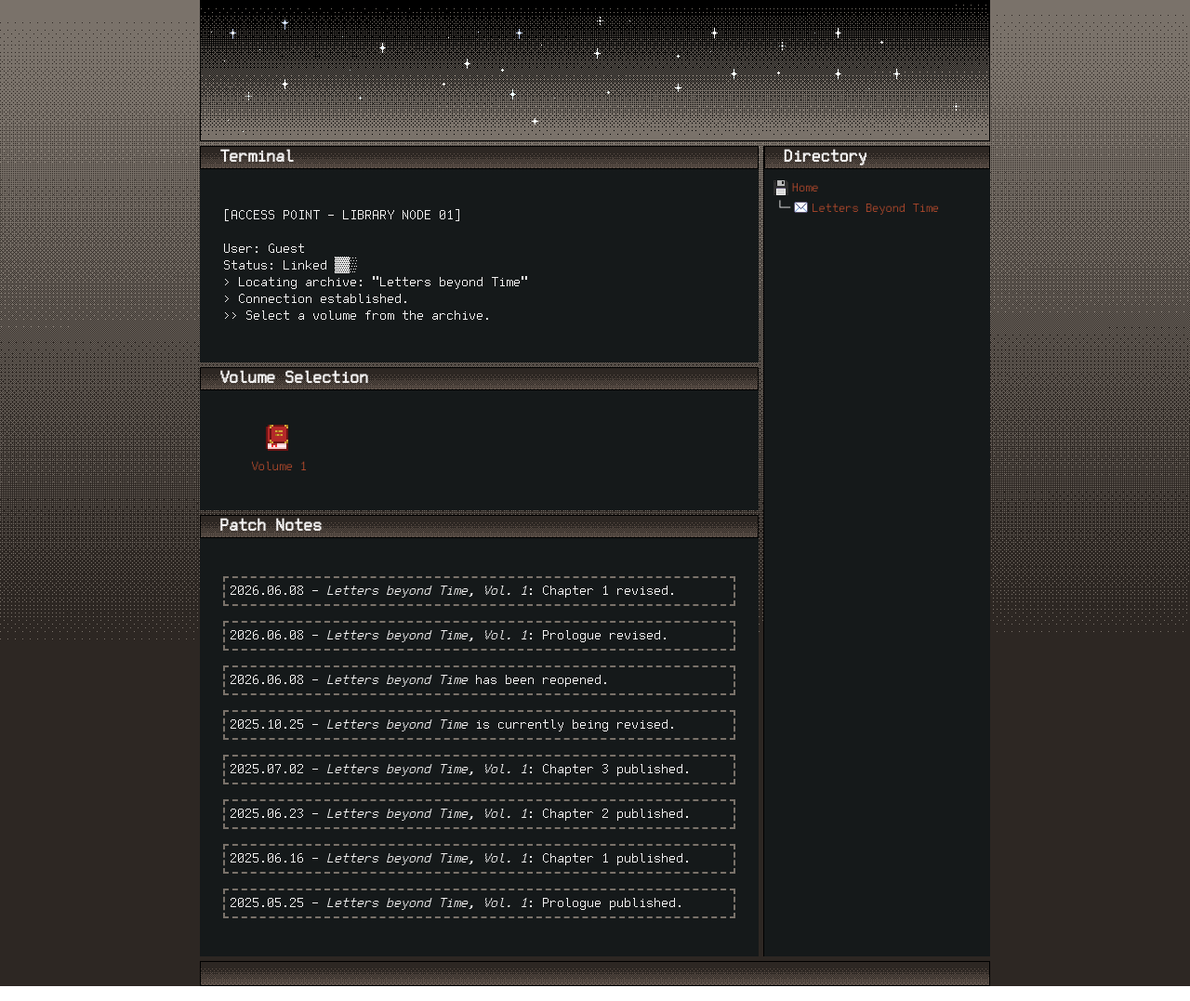
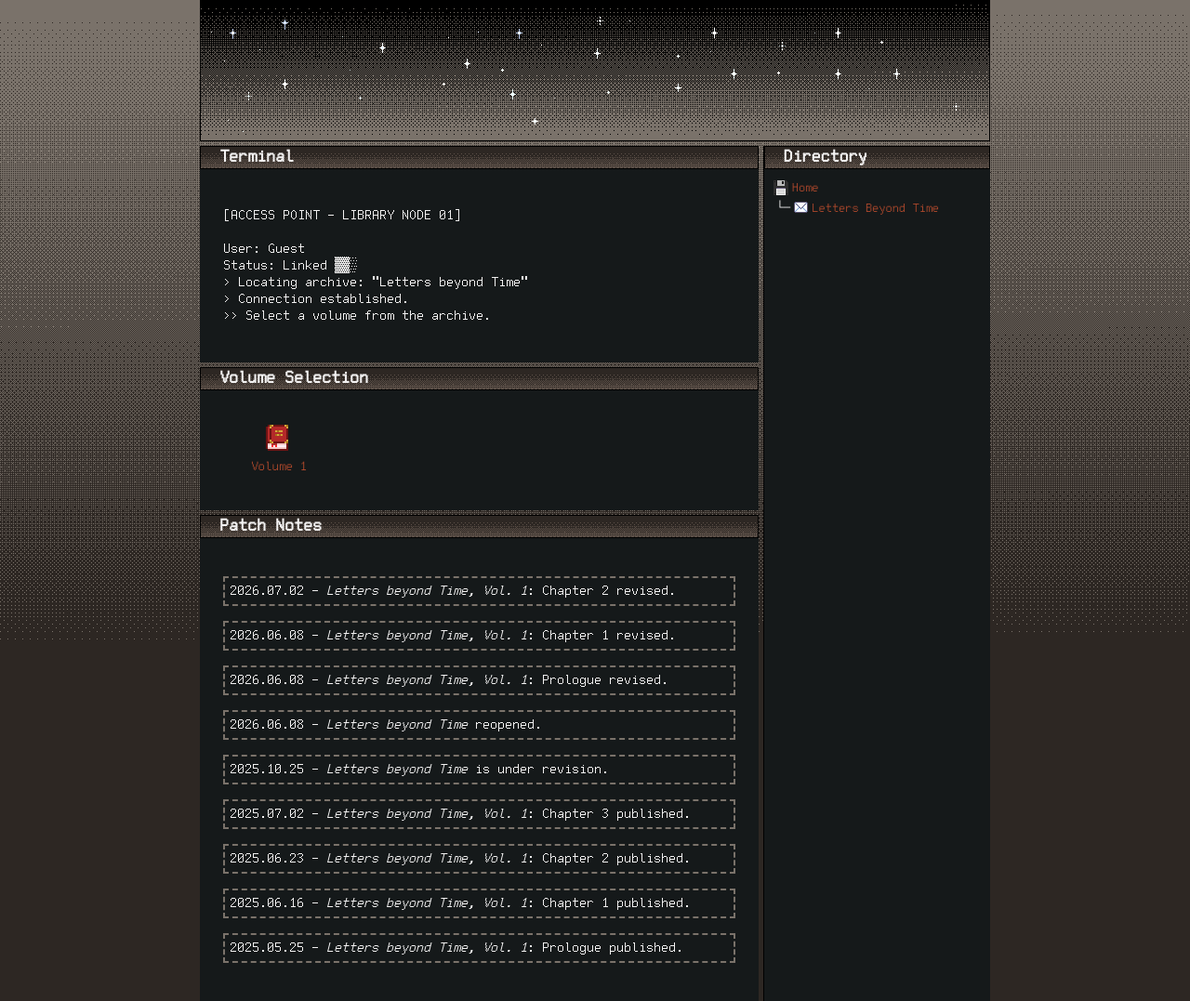
Before and after one commit to wintriest/wintry.online, a plain HTML site: page library/lbt.html in a window 1280 px wide. Shown: the top 1077 px of the page at 93% size. Drawn offline with Linux system fonts and the light colour scheme.

Commit message:
updated patch notes for lbt

```diff
--- a/library/lbt.html
+++ b/library/lbt.html
@@ -36,10 +36,11 @@
                         </div>
                         <div class="title-bar">&nbsp; Patch Notes</div>
                         <div class="content">
+                            <p class="update">2026.07.02 – <i>Letters beyond Time, Vol. 1</i>: Chapter 2 revised.</p>
                             <p class="update">2026.06.08 – <i>Letters beyond Time, Vol. 1</i>: Chapter 1 revised.</p>
                             <p class="update">2026.06.08 – <i>Letters beyond Time, Vol. 1</i>: Prologue revised.</p>
-                            <p class="update">2026.06.08 – <i>Letters beyond Time</i> has been reopened.</p>
-                            <p class="update">2025.10.25 – <i>Letters beyond Time</i> is currently being revised.</p>
+                            <p class="update">2026.06.08 – <i>Letters beyond Time</i> reopened.</p>
+                            <p class="update">2025.10.25 – <i>Letters beyond Time</i> is under revision.</p>
                             <p class="update">2025.07.02 – <i>Letters beyond Time, Vol. 1</i>: Chapter 3 published.</p>
                             <p class="update">2025.06.23 – <i>Letters beyond Time, Vol. 1</i>: Chapter 2 published.</p>
                             <p class="update">2025.06.16 – <i>Letters beyond Time, Vol. 1</i>: Chapter 1 published.</p>
```
Also changed, not shown: index.html (+3 -3 lines).
